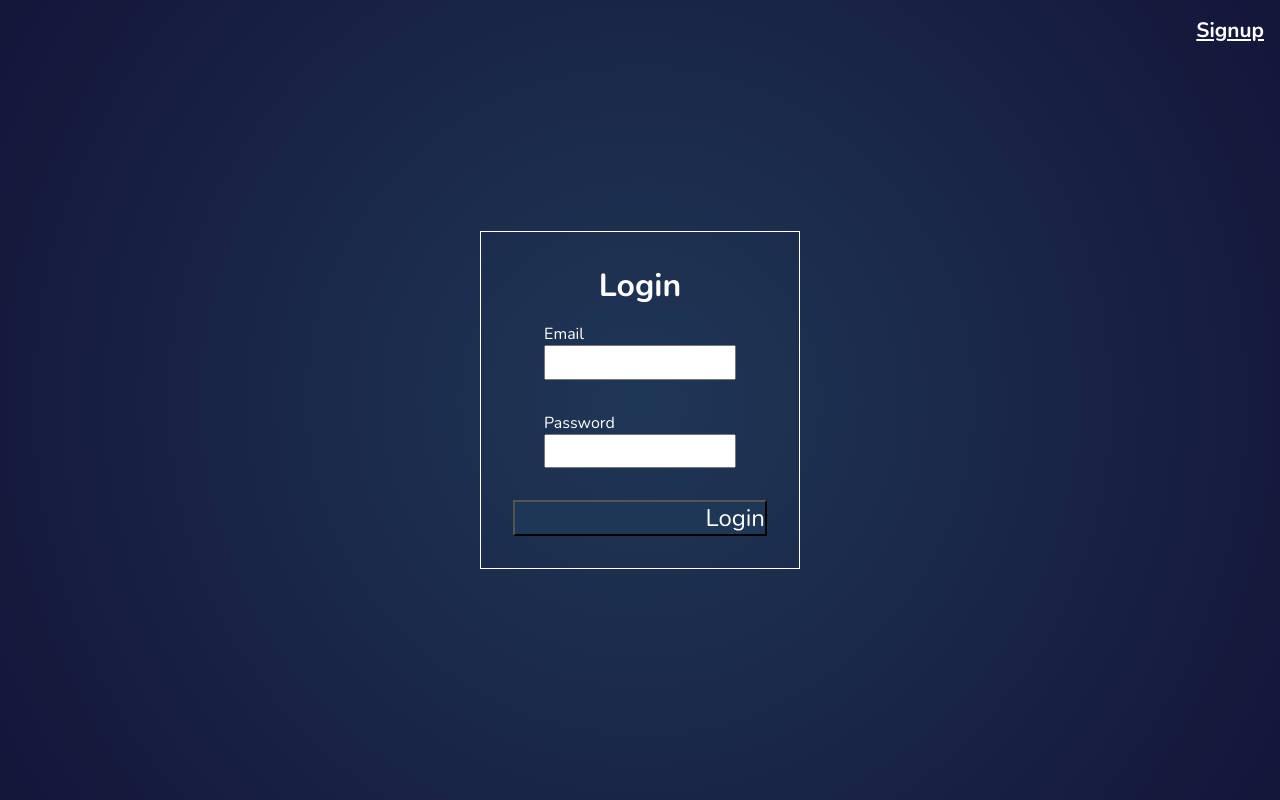
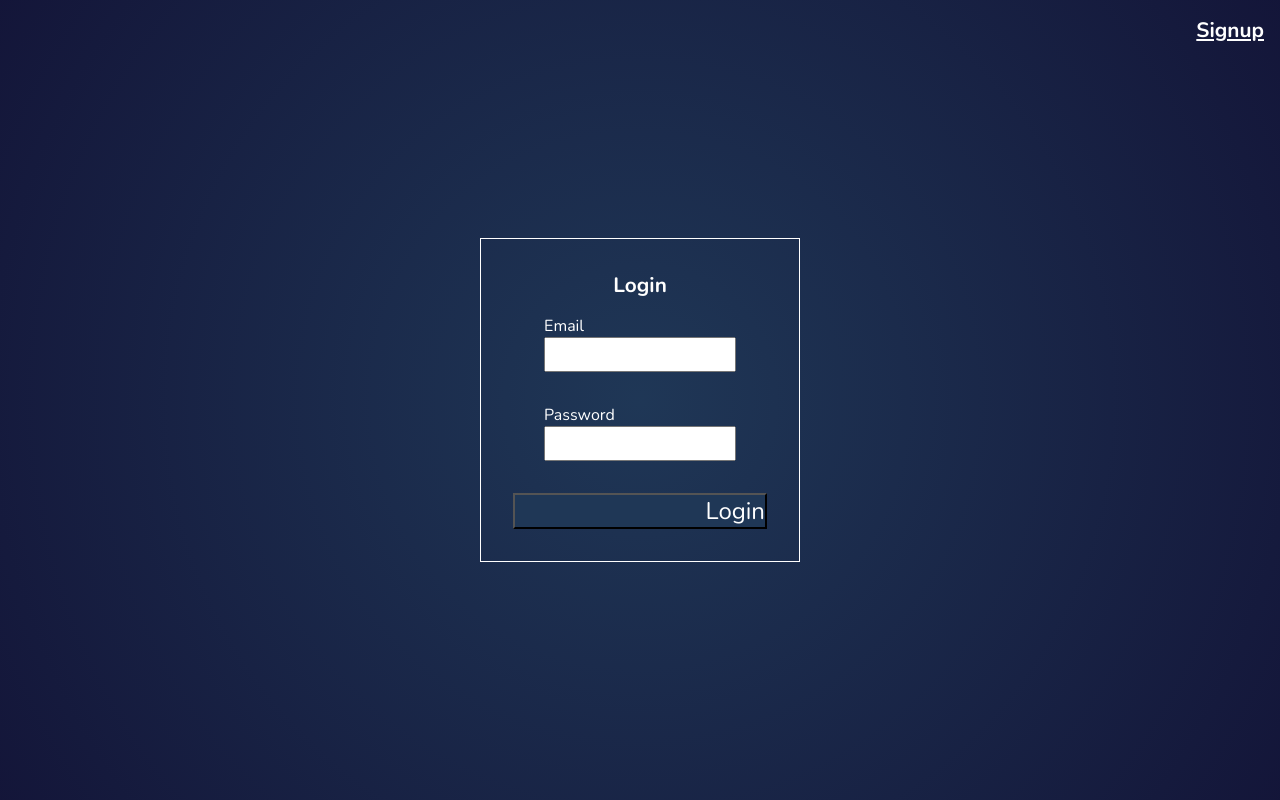
Before and after one commit to AshongAbdallah06/rock-paper-scissors-app, a React (Create React App) app in the folder FRONTEND/: page /login in a window 1280 px wide. Built offline with nearby package versions, Linux system fonts and the light colour scheme; no server answers.

Commit message:
Update App.css

```diff
--- a/FRONTEND/src/App.css
+++ b/FRONTEND/src/App.css
@@ -413,6 +413,9 @@ form {
 	flex-direction: column;
 	justify-content: center;
 	align-items: center;
+}
+form h1 {
+	font-size: 1.3rem;
 }
 form .room,
 form div {
```
